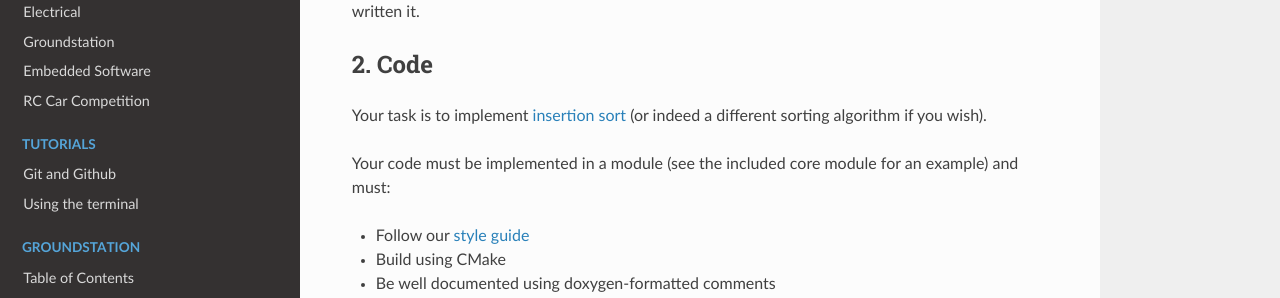
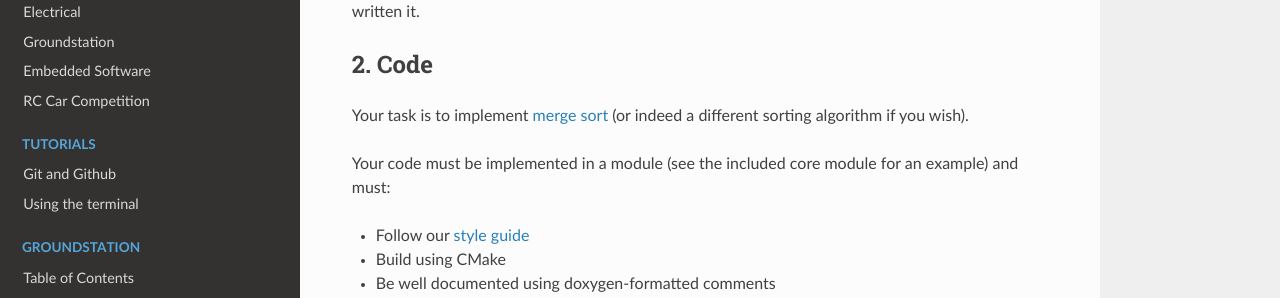
Before and after one commit to UWARG/docs, an MkDocs documentation site: the page built from docs/bootcamp/computer-vision.md, in a window 1280 px wide and 900 px high, scrolled down 712 px. Shown: the part 152-450 px from the top of the window. Built offline with MkDocs 1.6.1, drawn with Linux system fonts in a browser that asks for light colours; nearby versions of some CDN libraries; old or Windows-style settings are respelled for this version of MkDocs.

Commit message:
Changed computer vision bootcamp algorithm to mergesort

```diff
--- a/docs/bootcamp/computer-vision.md
+++ b/docs/bootcamp/computer-vision.md
@@ -23,7 +23,7 @@ for https
 Note that you will need to have CMake installed so that you can build your module once you've written it.
 
 ## 2. Code
-Your task is to implement [insertion sort](https://en.wikipedia.org/wiki/Insertion_sort) (or indeed a different sorting algorithm if you wish).
+Your task is to implement [merge sort](https://en.wikipedia.org/wiki/Merge_sort) (or indeed a different sorting algorithm if you wish).
 
 Your code must be implemented in a module (see the included core module for an example) and must:
 
```
